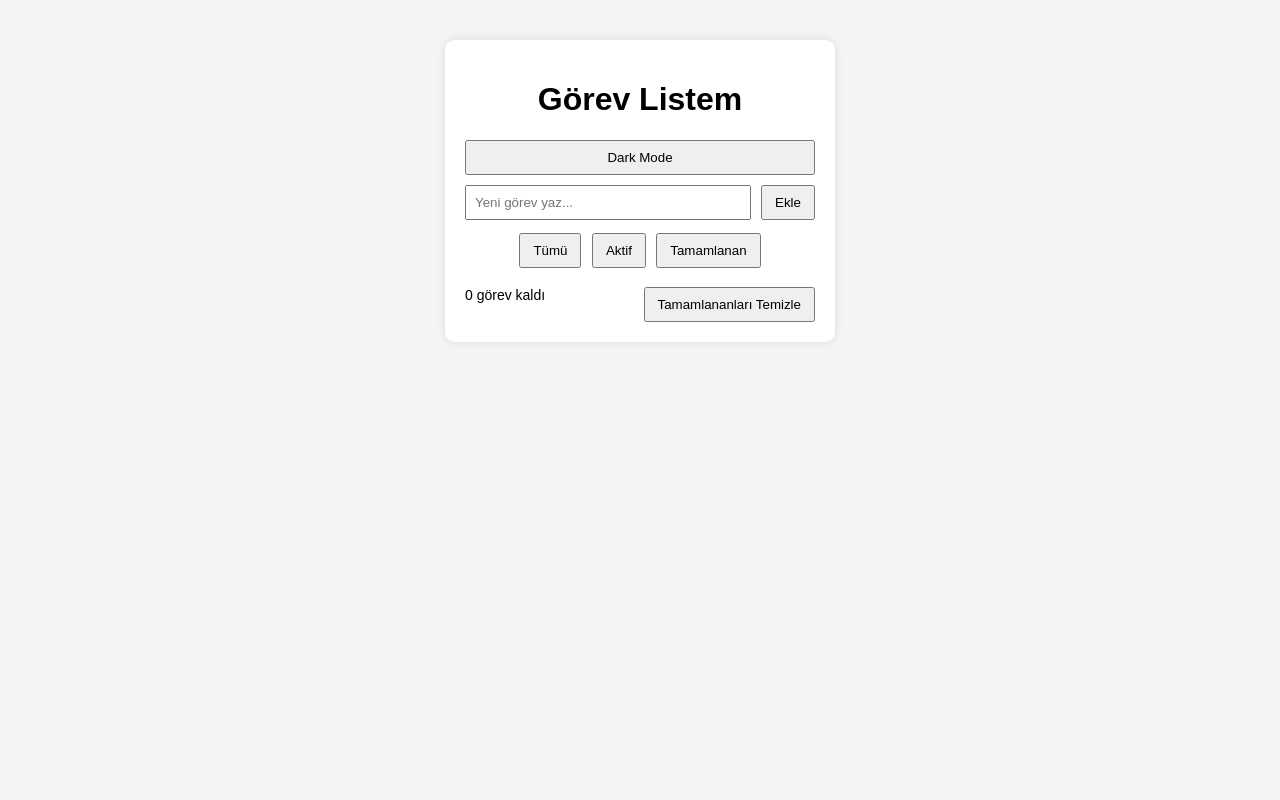
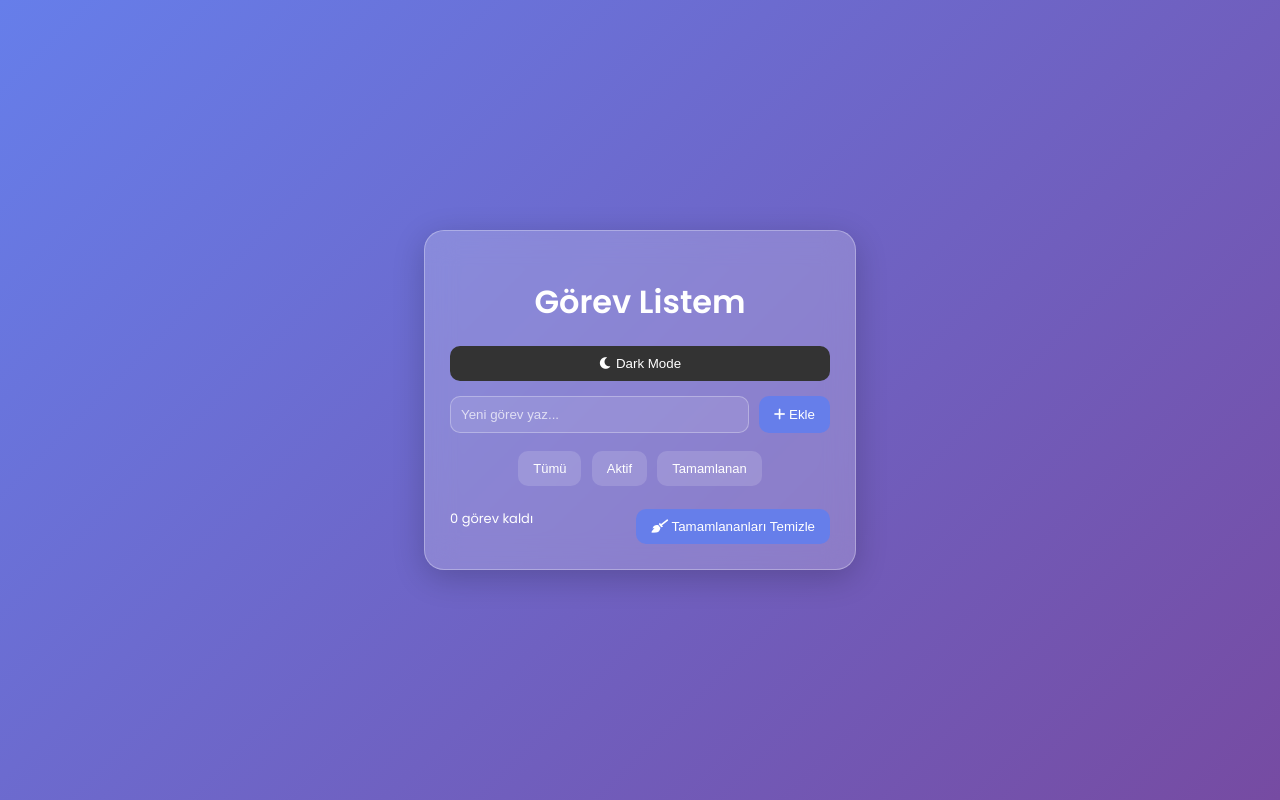
Before and after one commit to Melekkorkmazz/kisisel-site, a PHP site: page / in a window 1280 px wide. Run offline with PHP 8.4, Linux system fonts and the light colour scheme.

Commit message:
kodlar güncellendi

```diff
--- a/index.html
+++ b/index.html
@@ -2,7 +2,10 @@
 <html lang="tr">
 <head>
     <meta charset="UTF-8">
+    <meta name="viewport" content="width=device-width, initial-scale=1.0">
     <title>Görev Listem</title>
+    <link href="https://fonts.googleapis.com/css2?family=Poppins:wght@300;400;600&display=swap" rel="stylesheet">
+    <link rel="stylesheet" href="https://cdnjs.cloudflare.com/ajax/libs/font-awesome/6.0.0/css/all.min.css">
     <link rel="stylesheet" href="style.css">
 </head>
 <body>
@@ -10,11 +13,13 @@
 <div class="container">
     <h1>Görev Listem</h1>
 
-    <button class="dark-btn" onclick="toggleDarkMode()">Dark Mode</button>
+    <button class="dark-btn" onclick="toggleDarkMode()">
+        <i class="fas fa-moon"></i> Dark Mode
+    </button>
 
     <div class="input-area">
         <input type="text" id="taskInput" placeholder="Yeni görev yaz...">
-        <button onclick="addTask()">Ekle</button>
+        <button onclick="addTask()"><i class="fas fa-plus"></i> Ekle</button>
     </div>
 
     <div class="filters">
@@ -27,7 +32,7 @@
 
     <div class="task-info">
         <span id="taskCount">0 görev kaldı</span>
-        <button onclick="clearCompleted()">Tamamlananları Temizle</button>
+        <button onclick="clearCompleted()"><i class="fas fa-broom"></i> Tamamlananları Temizle</button>
     </div>
 </div>
 
--- a/script.js
+++ b/script.js
@@ -1,12 +1,10 @@
 document.addEventListener("DOMContentLoaded", function () {
     loadTasks();
 
-    // Dark mode yükle
     if (localStorage.getItem("darkMode") === "on") {
         document.body.classList.add("dark");
     }
 
-    // Enter ile ekleme
     document.getElementById("taskInput").addEventListener("keypress", function (e) {
         if (e.key === "Enter") {
             addTask();
@@ -14,7 +12,6 @@
     });
 });
 
-// Görev ekle
 function addTask() {
     let input = document.getElementById("taskInput");
     let text = input.value.trim();
@@ -27,7 +24,6 @@
     updateTaskCount();
 }
 
-// Görev oluştur
 function createTaskElement(text, completed) {
     let li = document.createElement("li");
 
@@ -35,16 +31,20 @@
     checkbox.type = "checkbox";
     checkbox.checked = completed;
 
+    let span = document.createElement("span");
+    span.textContent = text;
+    // Eğer görev tamamlanmışsa stili uygula
+    if (completed) span.classList.add("completed-text");
+
     checkbox.onchange = function () {
+        span.classList.toggle("completed-text", checkbox.checked);
         saveTasks();
         updateTaskCount();
     };
 
-    let span = document.createElement("span");
-    span.textContent = text;
-
     let deleteBtn = document.createElement("button");
-    deleteBtn.textContent = "Sil";
+    deleteBtn.innerHTML = '<i class="fas fa-trash"></i>'; // İkon ekledik
+    deleteBtn.style.background = "#ff4d4d";
     deleteBtn.onclick = function () {
         li.remove();
         saveTasks();
@@ -58,7 +58,6 @@
     document.getElementById("taskList").appendChild(li);
 }
 
-// Filtre
 function filterTasks(type) {
     let tasks = document.querySelectorAll("#taskList li");
 
@@ -75,7 +74,6 @@
     });
 }
 
-// Sayaç
 function updateTaskCount() {
     let tasks = document.querySelectorAll("#taskList li");
     let remaining = 0;
@@ -88,7 +86,6 @@
         remaining + " görev kaldı";
 }
 
-// Tamamlananları temizle
 function clearCompleted() {
     document.querySelectorAll("#taskList li").forEach(li => {
         if (li.querySelector("input").checked) {
@@ -100,7 +97,6 @@
     updateTaskCount();
 }
 
-// Kaydet
 function saveTasks() {
     let tasks = [];
 
@@ -114,7 +110,6 @@
     localStorage.setItem("tasks", JSON.stringify(tasks));
 }
 
-// Yükle
 function loadTasks() {
     let tasks = JSON.parse(localStorage.getItem("tasks")) || [];
 
@@ -125,7 +120,6 @@
     updateTaskCount();
 }
 
-// Dark Mode
 function toggleDarkMode() {
     document.body.classList.toggle("dark");
 
--- a/style.css
+++ b/style.css
@@ -1,97 +1,91 @@
 body {
-    font-family: Arial, sans-serif;
-    background: #f4f4f4;
+    font-family: 'Poppins', sans-serif; /* Modern yazı tipi */
+    background: linear-gradient(135deg, #667eea 0%, #764ba2 100%); /* Dinamik arka plan */
     display: flex;
     justify-content: center;
-    margin-top: 40px;
+    align-items: center;
+    min-height: 100vh;
+    margin: 0;
 }
 
 .container {
-    background: white;
-    padding: 20px;
-    width: 350px;
-    border-radius: 10px;
-    box-shadow: 0 0 10px rgba(0,0,0,0.1);
+    background: rgba(255, 255, 255, 0.2); /* Cam efekti */
+    backdrop-filter: blur(15px); /* Arkayı bulanıklaştırma */
+    -webkit-backdrop-filter: blur(15px);
+    padding: 25px;
+    width: 380px;
+    border-radius: 20px;
+    box-shadow: 0 8px 32px rgba(0, 0, 0, 0.2);
+    border: 1px solid rgba(255, 255, 255, 0.3);
+    color: white;
 }
 
-h1 {
-    text-align: center;
-}
+h1 { text-align: center; margin-bottom: 20px; }
 
-.input-area {
-    display: flex;
-    gap: 10px;
-}
+.input-area { display: flex; gap: 10px; }
 
 input {
     flex: 1;
-    padding: 8px;
+    padding: 10px;
+    border-radius: 10px;
+    border: 1px solid rgba(255, 255, 255, 0.3);
+    background: rgba(255, 255, 255, 0.1);
+    color: white;
+    outline: none;
 }
 
+input::placeholder { color: rgba(255, 255, 255, 0.7); }
+
 button {
-    padding: 8px 12px;
+    padding: 10px 15px;
     cursor: pointer;
+    border-radius: 10px;
+    border: none;
+    background: #667eea;
+    color: white;
+    transition: 0.3s ease;
 }
 
-.filters {
-    margin-top: 10px;
-    text-align: center;
-}
+button:hover { transform: scale(1.05); background: #5a67d8; }
+
+.filters { margin: 15px 0; text-align: center; }
 
 .filters button {
     margin: 3px;
+    background: rgba(255, 255, 255, 0.15);
+    font-size: 13px;
 }
 
-ul {
-    list-style: none;
-    padding: 0;
-    margin-top: 10px;
-}
+ul { list-style: none; padding: 0; margin-top: 15px; }
 
 li {
     display: flex;
     align-items: center;
     gap: 10px;
-    background: #f2f2f2;
-    padding: 8px;
-    margin-top: 8px;
-    border-radius: 6px;
+    background: rgba(255, 255, 255, 0.1);
+    padding: 10px;
+    margin-top: 10px;
+    border-radius: 12px;
+    border: 1px solid rgba(255, 255, 255, 0.1);
 }
 
-li span {
-    flex: 1;
-    word-break: break-word;
+/* Tamamlanan görev için stil ekledik */
+.completed-text {
+    text-decoration: line-through;
+    opacity: 0.6;
 }
 
 .task-info {
     display: flex;
     justify-content: space-between;
-    margin-top: 10px;
-    font-size: 14px;
+    margin-top: 20px;
+    font-size: 13px;
 }
 
-.dark-btn {
-    margin-bottom: 10px;
-    width: 100%;
-}
+.dark-btn { width: 100%; margin-bottom: 15px; background: #333; }
 
 /* Dark Mode */
 .dark {
-    background-color: #121212;
-    color: white;
+    background: linear-gradient(135deg, #1a1a2e 0%, #16213e 100%);
 }
-
-.dark .container {
-    background-color: #1e1e1e;
-}
-
-.dark li {
-    background-color: #2a2a2a;
-}
-
-.dark input,
-.dark button {
-    background-color: #333;
-    color: white;
-    border: none;
-}
+.dark .container { background: rgba(0, 0, 0, 0.4); }
```
